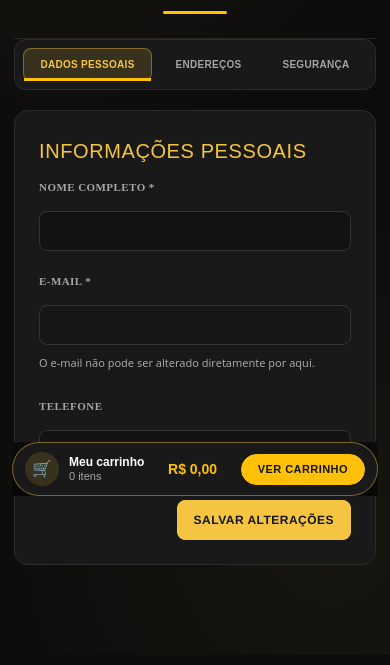
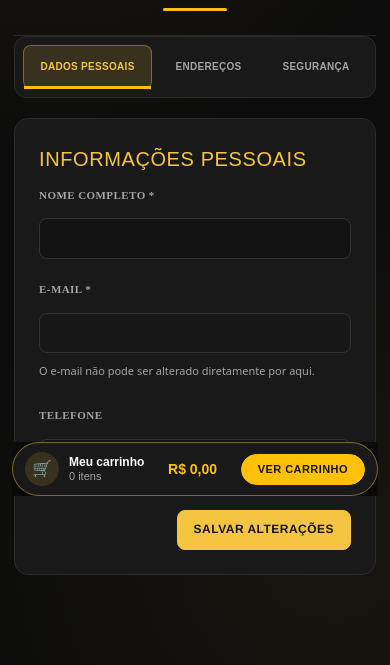
Before and after one commit to kkuy0z/fraga-lanches, a website: page frontend/cliente/perfil.html in a window 390 px wide. Shown: the part 336-1001 px from the top of the page. Drawn offline with Linux system fonts and the light colour scheme; no server answers.

Commit message:
Aplica responsividade global

```diff
--- a/frontend/cliente/perfil.html
+++ b/frontend/cliente/perfil.html
@@ -723,7 +723,8 @@
 }
 
 </style>
-</head>
+    <link rel="stylesheet" href="/responsive.css" />
+  </head>
 
   <body>
     <main class="page-main" role="main">
```
